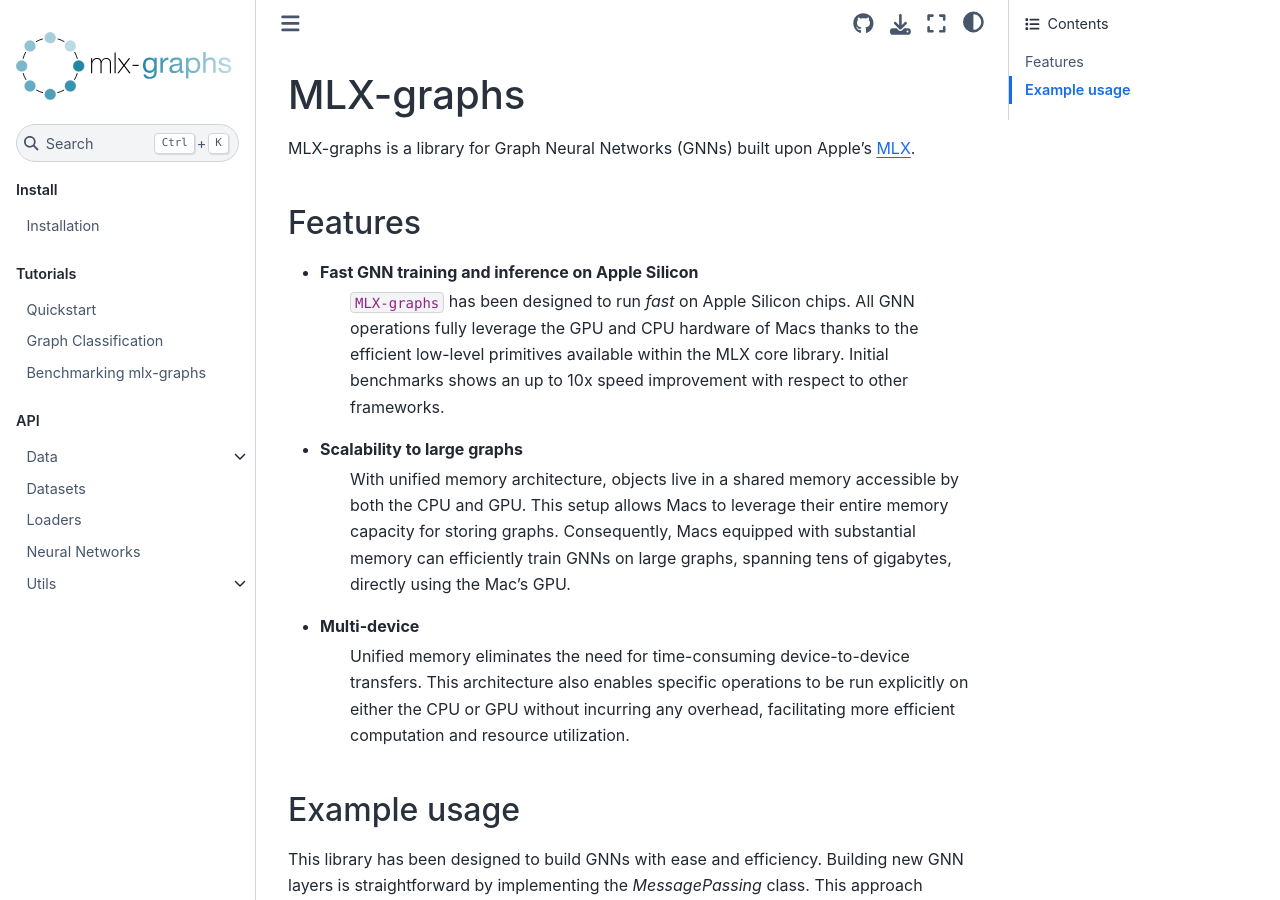
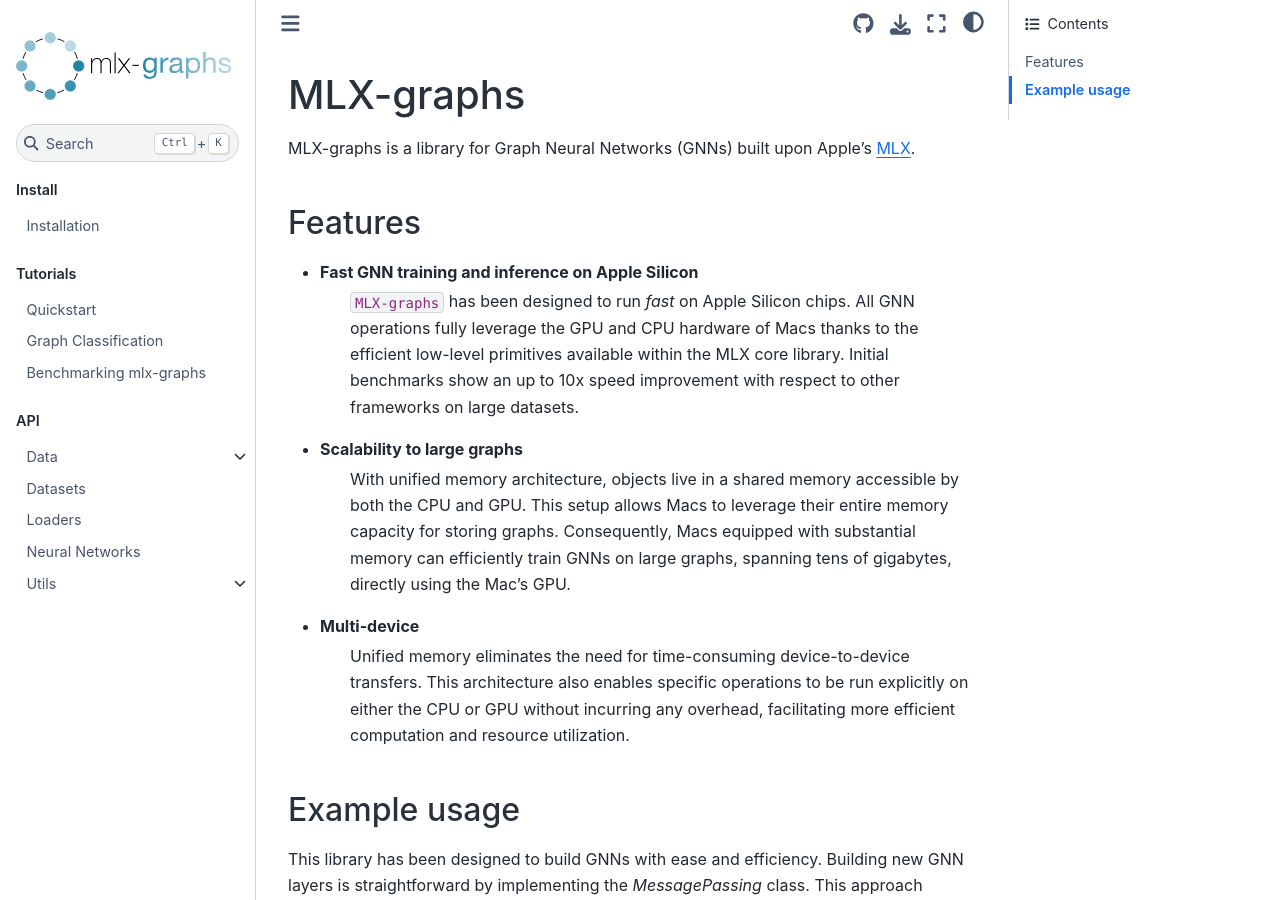
Before and after one commit to mlx-graphs/mlx-graphs, a Sphinx documentation site: the page built from docs/source/index.rst, in a window 1280 px wide and 900 px high. Built offline with Sphinx 7.4.7 and the Sphinx Book theme 1.1.4, drawn with Linux system fonts in a browser that asks for light colours.

Commit message:
edit docs

```diff
--- a/docs/source/index.rst
+++ b/docs/source/index.rst
@@ -11,8 +11,8 @@ Features
 - Fast GNN training and inference on Apple Silicon
    ``MLX-graphs`` has been designed to run *fast* on Apple Silicon chips. All GNN operations
    fully leverage the GPU and CPU hardware of Macs thanks to the efficient low-level primitives
-   available within the MLX core library. Initial benchmarks shows an up to 10x speed improvement
-   with respect to other frameworks.
+   available within the MLX core library. Initial benchmarks show an up to 10x speed improvement
+   with respect to other frameworks on large datasets.
 - Scalability to large graphs
    With unified memory architecture, objects live in a shared memory accessible by both the CPU and GPU.
    This setup allows Macs to leverage their entire memory capacity for storing graphs.
```
Also changed, not shown: README.md (+2 -2 lines).
